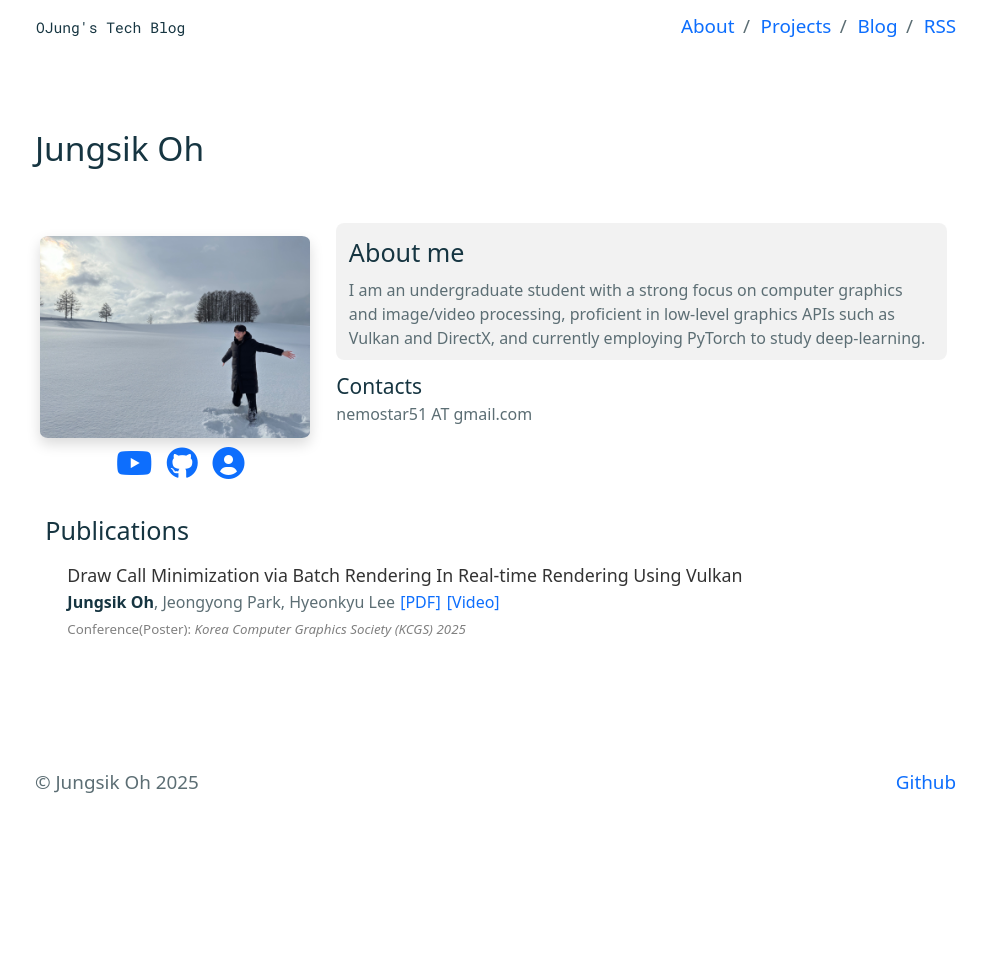
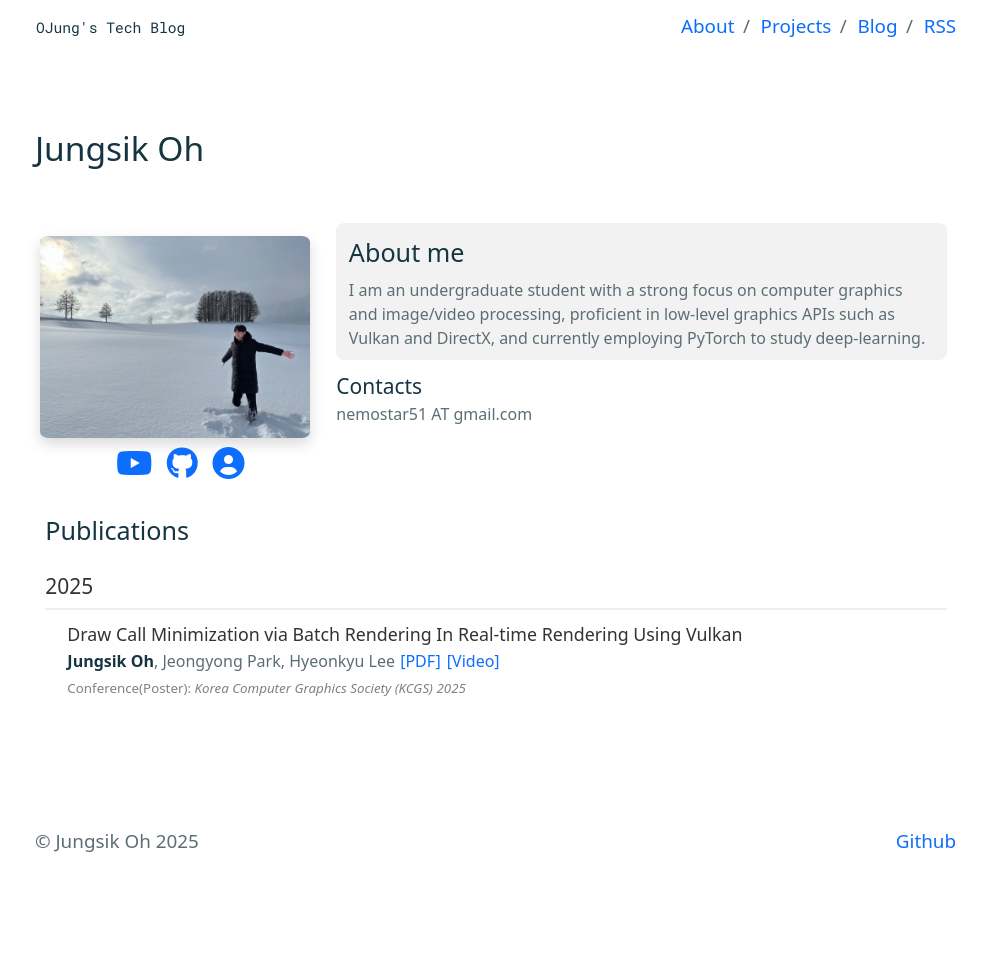
Before and after one commit to JungsikOh/jungsikoh.github.io, a Jekyll site: the page built from about.html, in a window 1280 px wide. Shown: the whole page, without its empty margins (144-1131 px from the left). Built offline with Jekyll 4.4.1, drawn with Linux system fonts in a browser that asks for light colours; before the commit the page ends 901 px from its top, so only the background shows below that.

Commit message:
update about

```diff
--- a/about.html
+++ b/about.html
@@ -78,19 +78,14 @@ sph: false
       margin-top: 1rem;
     }
 
-    /* 아래 두 스타일은 더 이상 필요 없으므로 삭제합니다. */
-    /*
-    .pub-item {
-      display: flex;
-      align-items: center;
-      gap: 1.5rem;
+    .pub-year {
+      margin-top: 2rem;      /* 위 섹션과의 간격 */
+      margin-bottom: 1rem;   /* 아래 목록과의 간격 */
+      font-size: 1.6rem;     /* 제목 폰트 크기 */
+      color: #333;
+      padding-bottom: 0.5rem;
+      border-bottom: 2px solid #eee; /* 연도 제목 아래에 옅은 구분선 추가 */
     }
-    .pub-thumb {
-      width: 100px;
-      flex: 0 0 200px;
-      border: 1px solid #ddd;
-    }
-    */
 
     .pub-meta h4 { margin: 0 0 .5rem 0; font-size: 1.1rem; }
     .pub-meta p  { margin: .2rem 0; }
@@ -165,6 +160,7 @@ sph: false
     </section>
 
   <h2>Publications</h2>
+  <h3 class="pub-year">2025</h3>
   <ul class="pub-list">
     <li class="pub-item">
       <div class="pub-meta">
```
